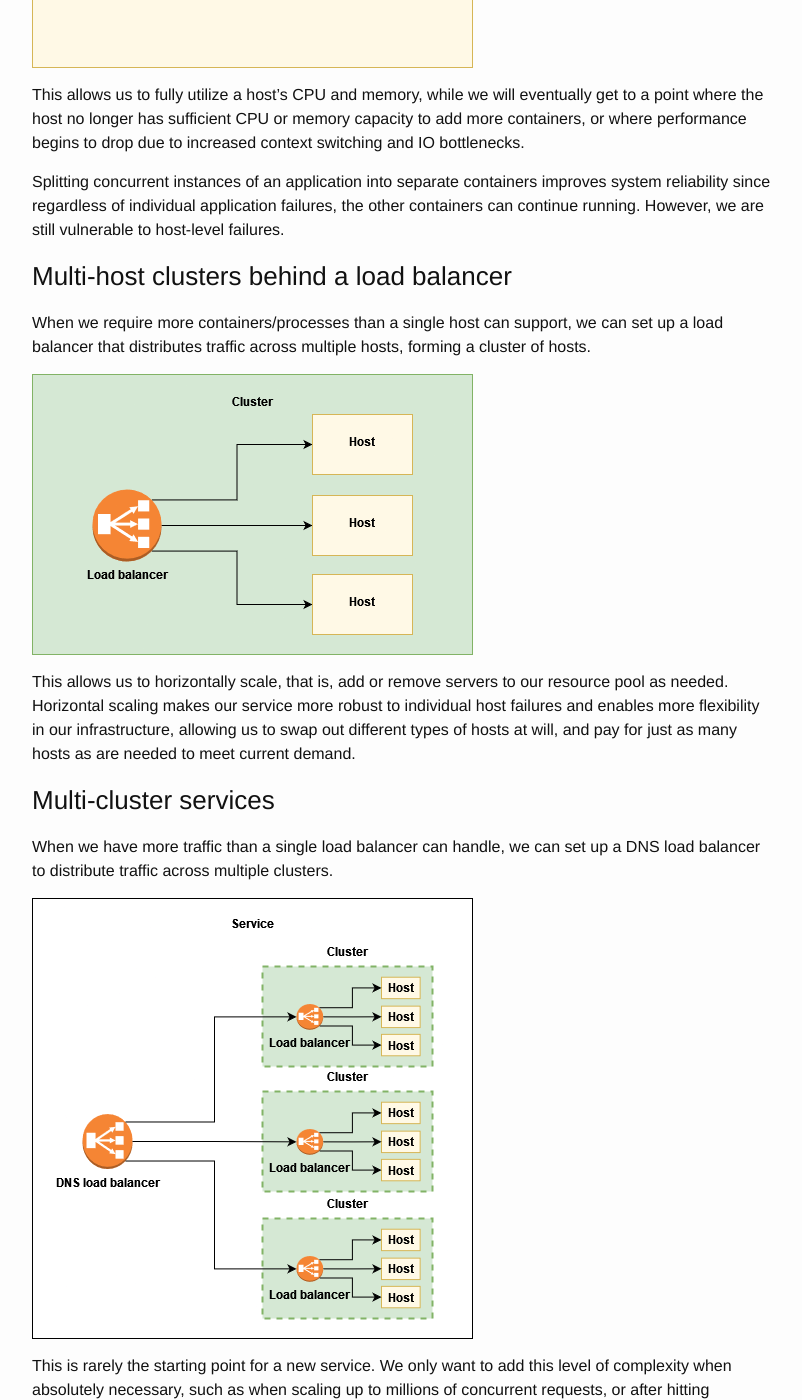
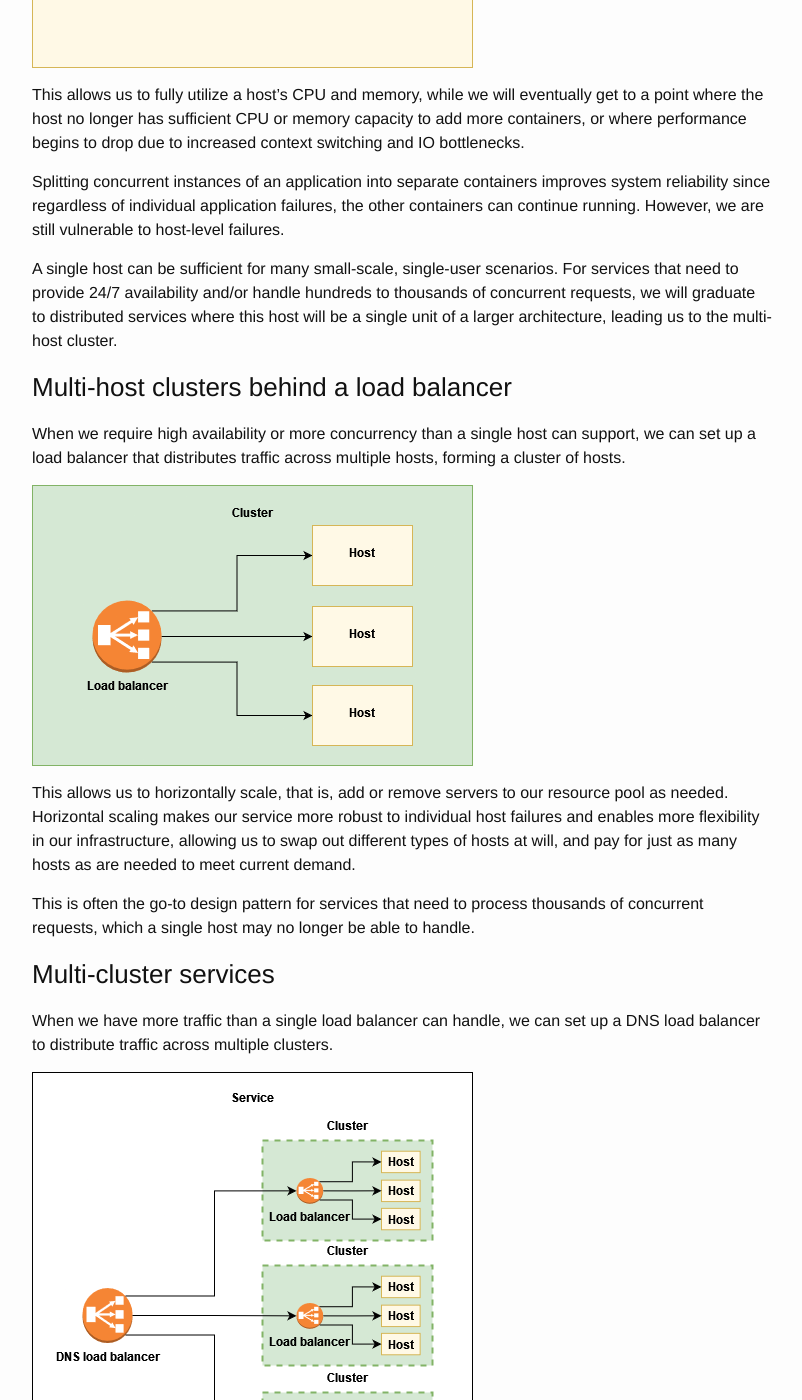
Before and after one commit to msayson/msayson.github.io, a Jekyll site: the page built from _posts/2023-11-30-concurrency-from-app-to-massively-distributed-service.markdown, in a window 1280 px wide and 1400 px high, scrolled down 1923 px. Shown: the whole window, without its empty margins (238-1040 px from the left). Built offline with Jekyll 4.4.1, drawn with Linux system fonts in a browser that asks for light colours.

Commit message:
Added note on availability benefit of multi-host clusters

```diff
--- a/_posts/2023-11-30-concurrency-from-app-to-massively-distributed-service.markdown
+++ b/_posts/2023-11-30-concurrency-from-app-to-massively-distributed-service.markdown
@@ -40,12 +40,16 @@ This allows us to fully utilize a host’s CPU and memory, while we will eventua
 
 Splitting concurrent instances of an application into separate containers improves system reliability since regardless of individual application failures, the other containers can continue running.  However, we are still vulnerable to host-level failures.
 
+A single host can be sufficient for many small-scale, single-user scenarios.  For services that need to provide 24/7 availability and/or handle hundreds to thousands of concurrent requests, we will graduate to distributed services where this host will be a single unit of a larger architecture, leading us to the multi-host cluster.
+
 ### Multi-host clusters behind a load balancer
-When we require more containers/processes than a single host can support, we can set up a load balancer that distributes traffic across multiple hosts, forming a cluster of hosts.
+When we require high availability or more concurrency than a single host can support, we can set up a load balancer that distributes traffic across multiple hosts, forming a cluster of hosts.
 
 ![alt text](/images/20231130_DistributedComputeToHandleMillionTps-MultiHostCluster.png "Diagram of a multi-host cluster")
 
 This allows us to horizontally scale, that is, add or remove servers to our resource pool as needed.  Horizontal scaling makes our service more robust to individual host failures and enables more flexibility in our infrastructure, allowing us to swap out different types of hosts at will, and pay for just as many hosts as are needed to meet current demand.
+
+This is often the go-to design pattern for services that need to process thousands of concurrent requests, which a single host may no longer be able to handle.
 
 ### Multi-cluster services
 When we have more traffic than a single load balancer can handle, we can set up a DNS load balancer to distribute traffic across multiple clusters.
```
